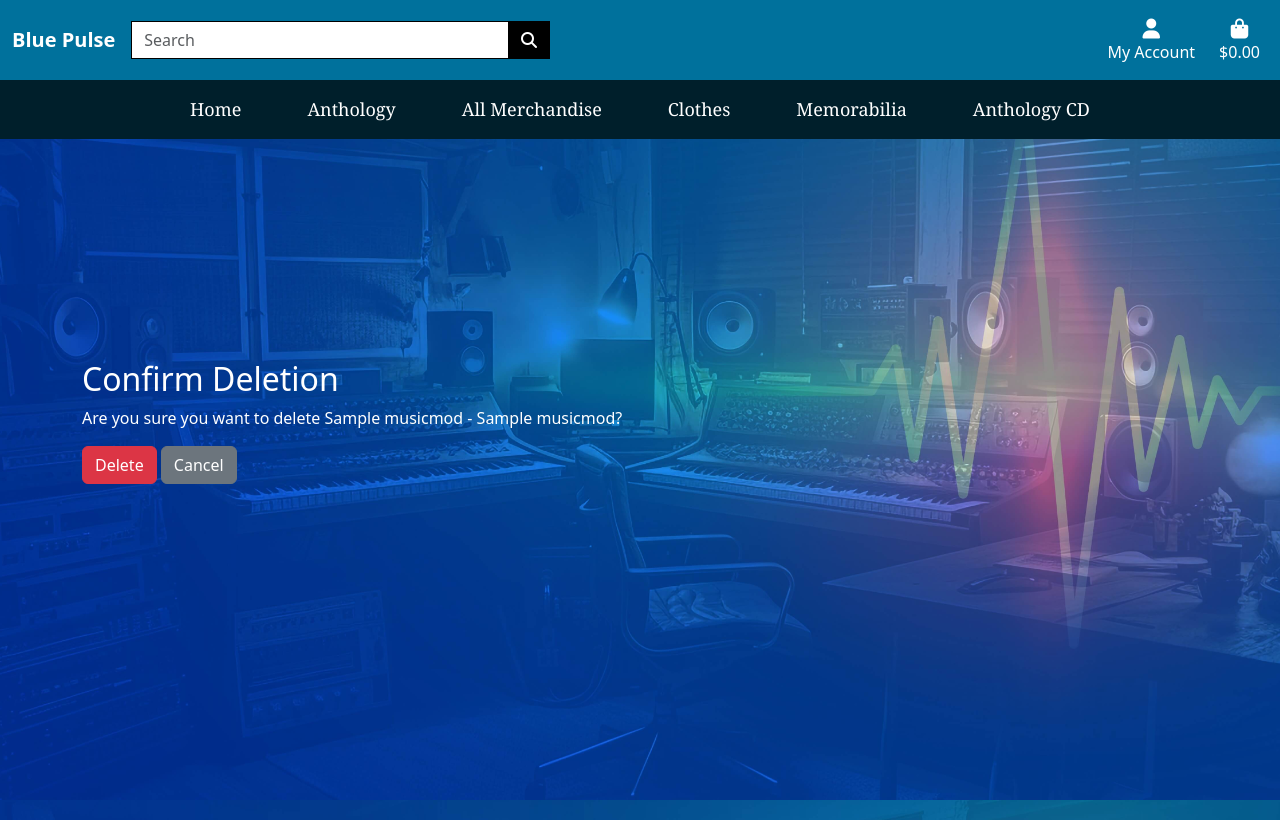
After one commit to Shaga-Matula/blue-pulse-band-dev, a Django app: page /song_delete/1/ in a window 1280 px wide. The commit adds this page. Run offline with Django 3.2, Linux system fonts and the light colour scheme; tables that the repository leaves empty hold one stand-in row (values such as "Sample post"); some libraries are stand-ins or nearby versions.

Commit message:
update and delete

```diff
--- /dev/null
+++ b/musicapp/templates/musicapp/song_confirm_delete.html
@@ -0,0 +1,22 @@
+{% extends 'base.html' %}
+
+{% block content %}
+<div class="container header-container min-height" >
+    <div class="overlay"></div>
+    <div class="row">
+        <div class="col-12 col-md-6">
+            <div class="form-group-change">
+
+                <h2 class="text-white">Confirm Deletion</h2>
+                <p class="text-white">Are you sure you want to delete {{ object.artist_name }} - {{ object.song_title }}?</p>
+
+                <form method="post" action="{% url 'song_delete' pk=object.id %}">
+                    {% csrf_token %}
+                    <button type="submit" class="btn btn-danger ">Delete</button>
+                    <a href="{% url 'song_list' %}" class="btn btn-secondary">Cancel</a>
+                </form>
+            </div>
+        </div>
+    </div>
+</div>
+{% endblock %}
--- a/musicapp/templates/musicapp/song_update.html
+++ b/musicapp/templates/musicapp/song_update.html
@@ -12,7 +12,8 @@
                 <form method="post" enctype="multipart/form-data">
                     {% csrf_token %}
                     {{ form|crispy }}
-                    <button type="submit" class="mt-2">Update</button>
+                    <button type="submit" class="btn btn-danger ">Update</button>
+                    <a href="{% url 'song_list' %}" class="btn btn-secondary">Cancel</a>
                 </form>
             </div>
         </div>
--- a/musicapp/urls.py
+++ b/musicapp/urls.py
@@ -1,9 +1,10 @@
 from django.urls import path
 
-from .views import SongCreateView, SongListView, SongUpdateView
+from .views import SongCreateView, SongListView, SongUpdateView, SongDeleteView
 
 urlpatterns = [
     path("song_list", SongListView.as_view(), name="song_list"),
     path("song_create/", SongCreateView.as_view(), name="song_create"),
-    path("song/update/<int:pk>/", SongUpdateView.as_view(), name="song_update"),
+    path("song_update/<int:pk>/", SongUpdateView.as_view(), name="song_update"),
+    path("song_delete/<int:pk>/", SongDeleteView.as_view(), name="song_delete"),
 ]
--- a/musicapp/views.py
+++ b/musicapp/views.py
@@ -1,6 +1,6 @@
 from django.contrib import messages
 from django.urls import reverse_lazy
-from django.views.generic import CreateView, ListView, UpdateView
+from django.views.generic import CreateView, DeleteView, ListView, UpdateView
 
 from .forms import MusicModForm
 from .models import MusicMod
@@ -38,3 +38,22 @@ class SongUpdateView(UpdateView):
             f"Successfully updated {form.instance.artist_name} - {form.instance.song_title}.",
         )
         return super().form_valid(form)
+
+
+class SongDeleteView(DeleteView):
+    model = MusicMod
+    template_name = "musicapp/song_confirm_delete.html"
+
+    def get_success_url(self):
+        return reverse_lazy("song_list")
+
+    def delete(self, request, *args, **kwargs):
+        if not self.request.user.is_superuser:
+            messages.error(self.request, "Sorry, only administrators can delete songs.")
+            return self.handle_no_permission()
+
+        messages.success(
+            self.request,
+            f"Successfully deleted {self.get_object().artist_name} - {self.get_object().song_title}.",
+        )
+        return super().delete(request, *args, **kwargs)
--- a/static/styles/css/style.css
+++ b/static/styles/css/style.css
@@ -173,6 +173,7 @@
 
 .min-height {
     min-height: calc(100vh - 350px);
+    padding-top: 200px;
 }
 
 .min-height-login {
--- a/templates/base.html
+++ b/templates/base.html
@@ -93,6 +93,7 @@
                                 {% if request.user.is_superuser %}
                                 <a href="{% url 'admin:index' %}" class="dropdown-item">Product Management</a>
                                 <a href="{% url 'add_merch' %}" class="dropdown-item">Add Merchandise</a>
+                                <a href="{% url 'song_create' %}" class="dropdown-item">Add Song</a>
                                 {% endif %}
                                 <a href="{% url 'profile' %}" class="dropdown-item">My Profile</a>
                                 <a href="{% url 'account_logout' %}" class="dropdown-item">Logout</a>
@@ -134,7 +135,7 @@
                             <a class="nav-link" aria-current="page" href="{% url 'home' %}">Home</a>
                         </li>
                         <li class="nav-item second-navbar-li">
-                            <a class="nav-link" aria-current="page" href="#">Anthology</a>
+                            <a class="nav-link" aria-current="page" href="{% url 'song_list' %}">Anthology</a>
                         </li>
                         <li class="nav-item second-navbar-li">
                             <a class="nav-link" href="{% url 'all_merchandise' %}">All Merchandise</a>
```
Also changed, not shown: musicapp/templates/musicapp/ramble.html (deleted, +0 -38 lines), musicapp/templates/musicapp/song_list.html (+26 -0 lines).
